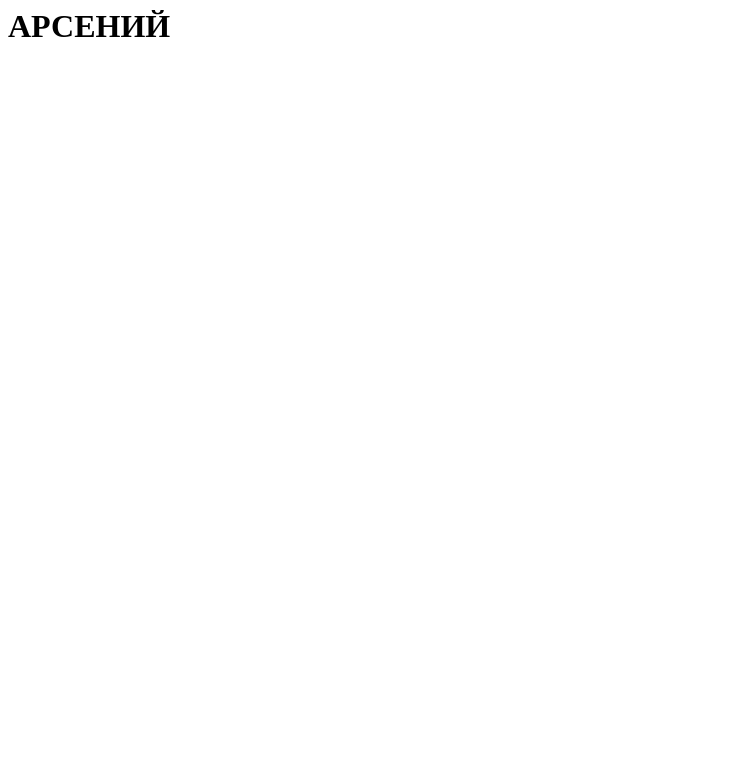
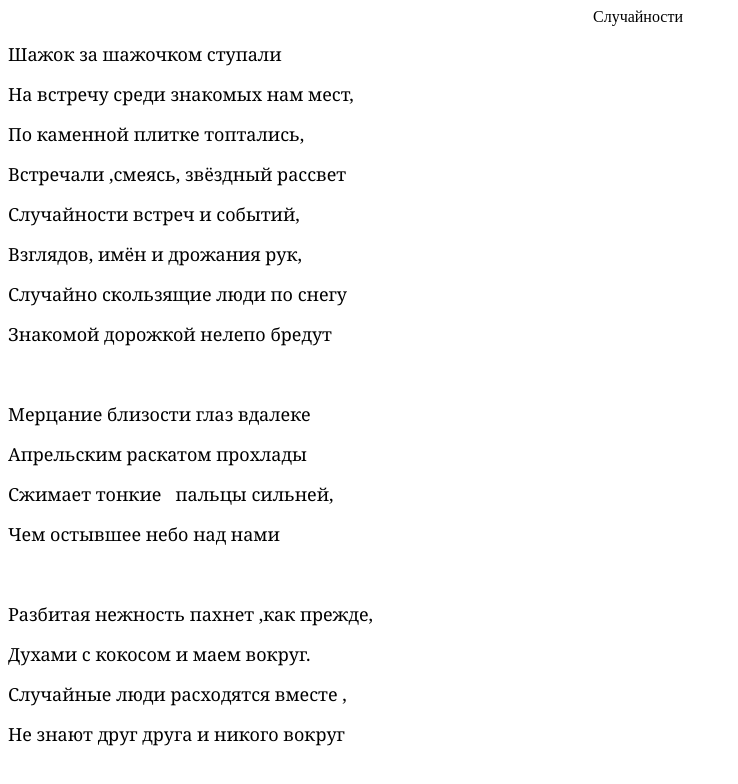
Before and after one commit to slayermass/test, a plain HTML site: page index.html in a window 1280 px wide. Shown: the whole page, without its empty margins (0-738 px from the left). Drawn offline with Linux system fonts and the light colour scheme.

Commit message:
Update index.html

```diff
--- a/index.html
+++ b/index.html
@@ -1 +1,37 @@
-<h1>АРСЕНИЙ</h1>
+<p style="text-align: center;" id="isPasted">Случайности&nbsp;</p>
+
+<p><span style="font-family: Georgia, serif; font-size: 18px;">Шажок за шажочком ступали&nbsp;</span></p>
+
+<p><span style="font-family: Georgia, serif; font-size: 18px;">На встречу среди знакомых нам мест,</span></p>
+
+<p><span style="font-family: Georgia, serif; font-size: 18px;">По каменной плитке топтались,&nbsp;</span></p>
+
+<p><span style="font-family: Georgia, serif; font-size: 18px;">Встречали ,смеясь, звёздный рассвет&nbsp;</span></p>
+
+<p><span style="font-family: Georgia, serif; font-size: 18px;">Случайности встреч и событий,&nbsp;</span></p>
+
+<p><span style="font-family: Georgia, serif; font-size: 18px;">Взглядов, имён и дрожания рук,</span></p>
+
+<p><span style="font-family: Georgia, serif; font-size: 18px;">Случайно скользящие люди по снегу&nbsp;</span></p>
+
+<p><span style="font-family: Georgia, serif; font-size: 18px;">Знакомой дорожкой нелепо бредут</span></p>
+
+<p><span style="font-family: Georgia, serif; font-size: 18px;"><br></span></p>
+
+<p><span style="font-family: Georgia, serif; font-size: 18px;">Мерцание близости глаз вдалеке</span></p>
+
+<p><span style="font-family: Georgia, serif; font-size: 18px;">Апрельским раскатом прохлады</span></p>
+
+<p><span style="font-family: Georgia, serif; font-size: 18px;">Сжимает тонкие &nbsp; пальцы сильней,</span></p>
+
+<p><span style="font-family: Georgia, serif; font-size: 18px;">Чем остывшее небо над нами&nbsp;</span></p>
+
+<p><span style="font-family: Georgia, serif; font-size: 18px;"><br></span></p>
+
+<p><span style="font-family: Georgia, serif; font-size: 18px;">Разбитая нежность пахнет ,как прежде,&nbsp;</span></p>
+
+<p><span style="font-family: Georgia, serif; font-size: 18px;">Духами с кокосом и маем вокруг.</span></p>
+
+<p><span style="font-family: Georgia, serif; font-size: 18px;">Случайные люди расходятся вместе ,</span></p>
+
+<p><span style="font-family: Georgia, serif; font-size: 18px;">Не знают друг друга и никого вокруг</span></p>
```
